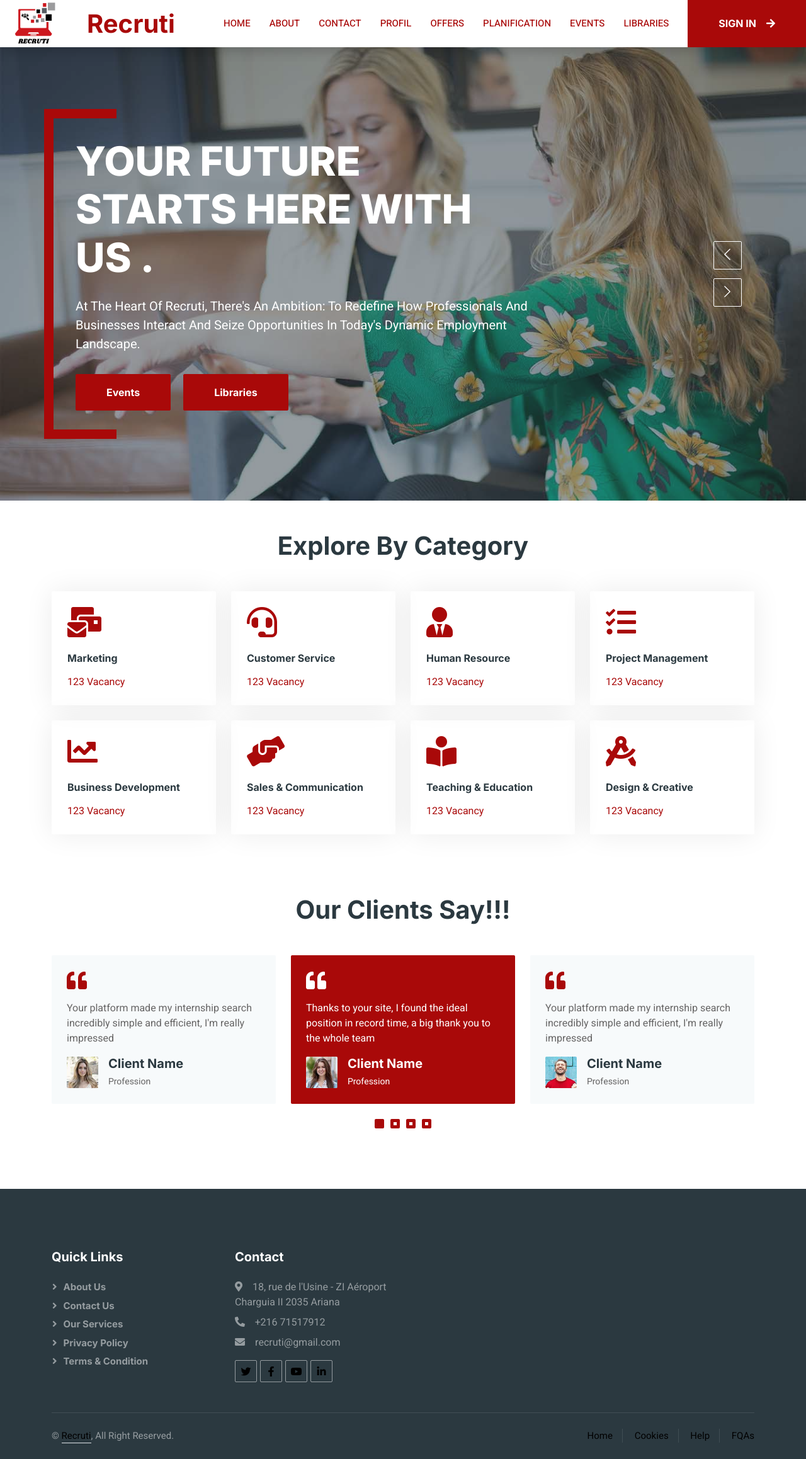
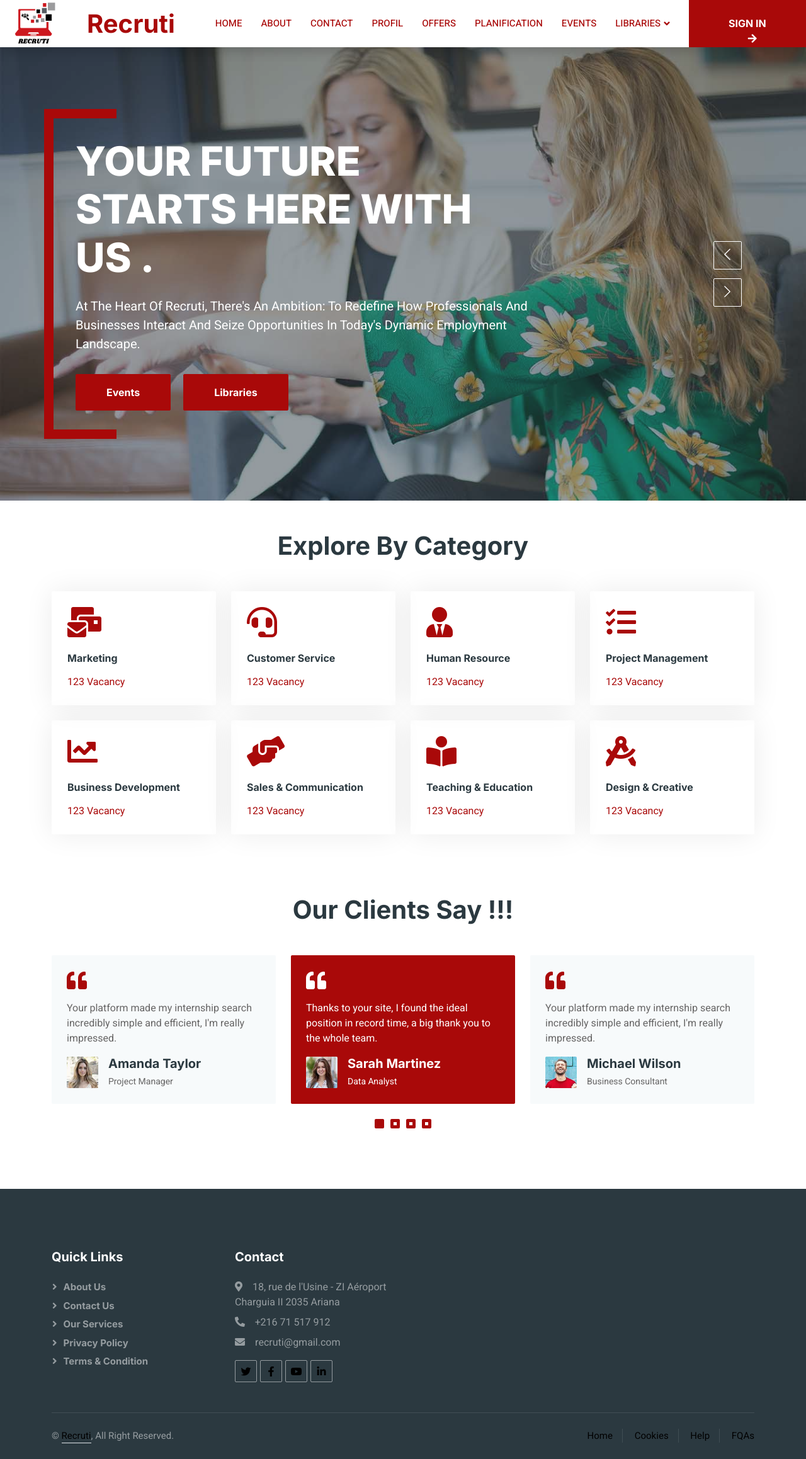
Before and after one commit to khouloudbelhadj/recruti, a Symfony app: template templates/home.html.twig in a window 1280 px wide. Shown: the whole page at 63% size. Run offline with Twig, Linux system fonts and the light colour scheme; the template is opened without the code that fills it, so the values that code supplies are empty; some libraries are stand-ins or nearby versions.

Commit message:
Qqs Modifications page home/about..

```diff
--- a/templates/about.html.twig
+++ b/templates/about.html.twig
@@ -8,7 +8,7 @@
                 <h1 class="display-3 text-white mb-3 animated slideInDown">About Us</h1>
                 <nav aria-label="breadcrumb">
                     <ol class="breadcrumb text-uppercase">
-                        <li class="breadcrumb-item"><a href="#">Home</a></li>
+                        <li class="breadcrumb-item"><a href="{{ path('app_front') }}">Home</a></li>
                         <li class="breadcrumb-item"><a href="#">Pages</a></li>
                         <li class="breadcrumb-item text-white active" aria-current="page">About</li>
                     </ol>
--- a/templates/baseFront.html.twig
+++ b/templates/baseFront.html.twig
@@ -65,7 +65,13 @@
                     <a href="#"  class="nav-item nav-link">Offers</a>
                     <a href="#"  class="nav-item nav-link">Planification</a>
                     <a href="#"  class="nav-item nav-link">Events</a>
-                    <a href="#"  class="nav-item nav-link">Libraries</a>
+                    <div class="nav-item dropdown">
+                        <a href="#" class="nav-link dropdown-toggle" data-bs-toggle="dropdown">Libraries</a>
+                            <div class="dropdown-menu rounded-0 m-0">
+                                <a href="{{ path('app_biblio_show_front_ressource') }}" class="dropdown-item">Libraries</a>
+                                <a href="{{ path('app_biblio_index_front') }}" class="dropdown-item">Libraries List </a>
+                            </div>
+                    </div>
 
                 </div>
                 <a href="" class="btn btn-primary rounded-0 py-4 px-lg-5 d-none d-lg-block">SIGN IN<i class="fa fa-arrow-right ms-3"></i></a>
@@ -88,8 +94,8 @@
                 <div class="row g-5">
                     <div class="col-lg-3 col-md-6">
                         <h5 class="text-white mb-4">Quick Links</h5>
-                        <a class="btn btn-link text-white-50" href="">About Us</a>
-                        <a class="btn btn-link text-white-50" href="">Contact Us</a>
+                        <a class="btn btn-link text-white-50" href="{{ path('app_front_about') }}">About Us</a>
+                        <a class="btn btn-link text-white-50" href="{{ path('app_front_contact') }}">Contact Us</a>
                         <a class="btn btn-link text-white-50" href="">Our Services</a>
                         <a class="btn btn-link text-white-50" href="">Privacy Policy</a>
                         <a class="btn btn-link text-white-50" href="">Terms & Condition</a>
@@ -97,11 +103,11 @@
                     <div class="col-lg-3 col-md-6">
                         <h5 class="text-white mb-4">Contact</h5>
                         <p class="mb-2"><i class="fa fa-map-marker-alt me-3"></i>18, rue de l'Usine - ZI Aéroport Charguia II 2035 Ariana</p>
-                        <p class="mb-2"><i class="fa fa-phone-alt me-3"></i>+216 71517912</p>
+                        <p class="mb-2"><i class="fa fa-phone-alt me-3"></i>+216 71 517 912</p>
                         <p class="mb-2"><i class="fa fa-envelope me-3"></i>recruti@gmail.com</p>
                         <div class="d-flex pt-2">
                             <a class="btn btn-outline-light btn-social" href=""><i class="fab fa-twitter"></i></a>
-                            <a class="btn btn-outline-light btn-social" href=""><i class="fab fa-facebook-f"></i></a>
+                            <a class="btn btn-outline-light btn-social" href="https://www.facebook.com/profile.php?id=61555742926746&locale=fr_FR"><i class="fab fa-facebook-f"></i></a>
                             <a class="btn btn-outline-light btn-social" href=""><i class="fab fa-youtube"></i></a>
                             <a class="btn btn-outline-light btn-social" href=""><i class="fab fa-linkedin-in"></i></a>
                         </div>
@@ -118,7 +124,7 @@
                         </div>
                         <div class="col-md-6 text-center text-md-end">
                             <div class="footer-menu">
-                                <a href="">Home</a>
+                                <a href="{{ path('app_front') }}">Home</a>
                                 <a href="">Cookies</a>
                                 <a href="">Help</a>
                                 <a href="">FQAs</a>
--- a/templates/contact.html.twig
+++ b/templates/contact.html.twig
@@ -8,7 +8,7 @@
                 <h1 class="display-3 text-white mb-3 animated slideInDown">Contact Us</h1>
                 <nav aria-label="breadcrumb">
                     <ol class="breadcrumb text-uppercase">
-                        <li class="breadcrumb-item"><a href="#">Home</a></li>
+                        <li class="breadcrumb-item"><a href="{{ path('app_front') }}">Home</a></li>
                         <li class="breadcrumb-item"><a href="#">Pages</a></li>
                         <li class="breadcrumb-item text-white active" aria-current="page">Contact</li>
                     </ol>
--- a/templates/home.html.twig
+++ b/templates/home.html.twig
@@ -15,7 +15,7 @@
                                     <h1 class="display-3 text-white animated slideInDown mb-4">YOUR FUTURE STARTS HERE WITH US .</h1>
                                     <p class="fs-5 fw-medium text-white mb-4 pb-2">At The Heart Of Recruti, There's An Ambition: To Redefine How Professionals And Businesses Interact And Seize Opportunities In Today's Dynamic Employment Landscape.</p>
                                     <a href="" class="btn btn-primary py-md-3 px-md-5 me-3 animated slideInLeft">Events</a>
-                                    <a href="" class="btn btn-secondary py-md-3 px-md-5 animated slideInRight">Libraries</a>
+                                    <a href="{{ path('app_biblio_show_front_ressource') }}" class="btn btn-secondary py-md-3 px-md-5 animated slideInRight">Libraries</a>
                                 </div>
                             </div>
                         </div>
@@ -30,7 +30,7 @@
                                     <h1 class="display-3 text-white animated slideInDown mb-4">YOUR FUTURE STARTS HERE WITH US .</h1>
                                     <p class="fs-5 fw-medium text-white mb-4 pb-2">At The Heart Of Recruti, There's An Ambition: To Redefine How Professionals And Businesses Interact And Seize Opportunities In Today's Dynamic Employment Landscape.</p>
                                     <a href="" class="btn btn-primary py-md-3 px-md-5 me-3 animated slideInLeft">Events</a>
-                                    <a href="" class="btn btn-secondary py-md-3 px-md-5 animated slideInRight">Libraries</a>
+                                    <a href="{{ path('app_biblio_show_front_ressource') }}" class="btn btn-secondary py-md-3 px-md-5 animated slideInRight">Libraries</a>
                                 </div>
                             </div>
                         </div>
@@ -108,49 +108,49 @@
         <!-- Testimonial Start -->
         <div class="container-xxl py-5 wow fadeInUp" data-wow-delay="0.1s">
             <div class="container">
-                <h1 class="text-center mb-5">Our Clients Say!!!</h1>
+                <h1 class="text-center mb-5">Our Clients Say !!!</h1>
                 <div class="owl-carousel testimonial-carousel">
                     <div class="testimonial-item bg-light rounded p-4">
                         <i class="fa fa-quote-left fa-2x text-primary mb-3"></i>
-                        <p>Thanks to your site, I found the ideal position in record time, a big thank you to the whole team</p>
+                        <p>Thanks to your site, I found the ideal position in record time, a big thank you to the whole team.</p>
                         <div class="d-flex align-items-center">
                             <img class="img-fluid flex-shrink-0 rounded" src="{{ asset('FrontOffice/img/testimonial-1.jpg') }}" style="width: 50px; height: 50px;">
                             <div class="ps-3">
-                                <h5 class="mb-1">Client Name</h5>
-                                <small>Profession</small>
+                                <h5 class="mb-1">Sarah Martinez</h5>
+                                <small>Data Analyst</small>
                             </div>
                         </div>
                     </div>
                     <div class="testimonial-item bg-light rounded p-4">
                         <i class="fa fa-quote-left fa-2x text-primary mb-3"></i>
-                        <p>Your platform made my internship search incredibly simple and efficient, I'm really impressed</p>
+                        <p>Your platform made my internship search incredibly simple and efficient, I'm really impressed.</p>
                         <div class="d-flex align-items-center">
                             <img class="img-fluid flex-shrink-0 rounded" src="{{ asset('FrontOffice/img/testimonial-2.jpg') }}" style="width: 50px; height: 50px;">
                             <div class="ps-3">
-                                <h5 class="mb-1">Client Name</h5>
-                                <small>Profession</small>
+                                <h5 class="mb-1">Michael Wilson</h5>
+                                <small>Business Consultant</small>
                             </div>
                         </div>
                     </div>
                     <div class="testimonial-item bg-light rounded p-4">
                         <i class="fa fa-quote-left fa-2x text-primary mb-3"></i>
-                        <p>I landed several freelance missions thanks to you, your site has become my essential tool for finding new projects</p>
+                        <p>I landed several freelance missions thanks to you, your site has become my essential tool for finding new projects.</p>
                         <div class="d-flex align-items-center">
                             <img class="img-fluid flex-shrink-0 rounded" src="{{ asset('FrontOffice/img/testimonial-3.jpg') }}" style="width: 50px; height: 50px;">
                             <div class="ps-3">
-                                <h5 class="mb-1">Client Name</h5>
-                                <small>Profession</small>
+                                <h5 class="mb-1">David Johnson</h5>
+                                <small>Web Developer</small>
                             </div>
                         </div>
                     </div>
                     <div class="testimonial-item bg-light rounded p-4">
                         <i class="fa fa-quote-left fa-2x text-primary mb-3"></i>
-                        <p>Your platform made my internship search incredibly simple and efficient, I'm really impressed</p>
+                        <p>Your platform made my internship search incredibly simple and efficient, I'm really impressed.</p>
                         <div class="d-flex align-items-center">
                             <img class="img-fluid flex-shrink-0 rounded" src="{{ asset('FrontOffice/img/testimonial-4.jpg') }}" style="width: 50px; height: 50px;">
                             <div class="ps-3">
-                                <h5 class="mb-1">Client Name</h5>
-                                <small>Profession</small>
+                                <h5 class="mb-1">Amanda Taylor</h5>
+                                <small>Project Manager</small>
                             </div>
                         </div>
                     </div>
```
Also changed, not shown: src/Entity/Biblio.php (+11 -1 lines), src/Entity/Ressource.php (+12 -1 lines), templates/baseBack.html.twig (+6 -3 lines), 1 other file.
